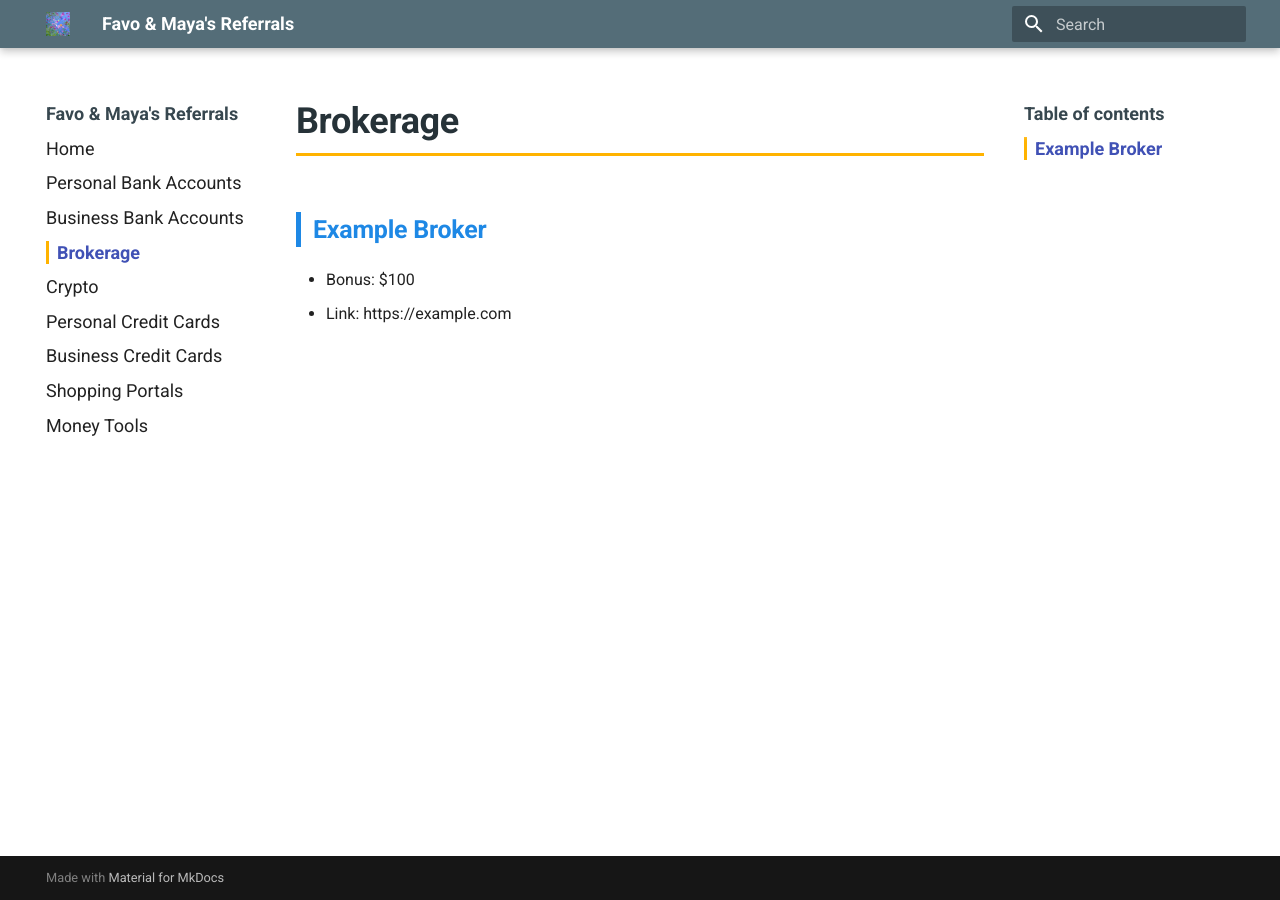
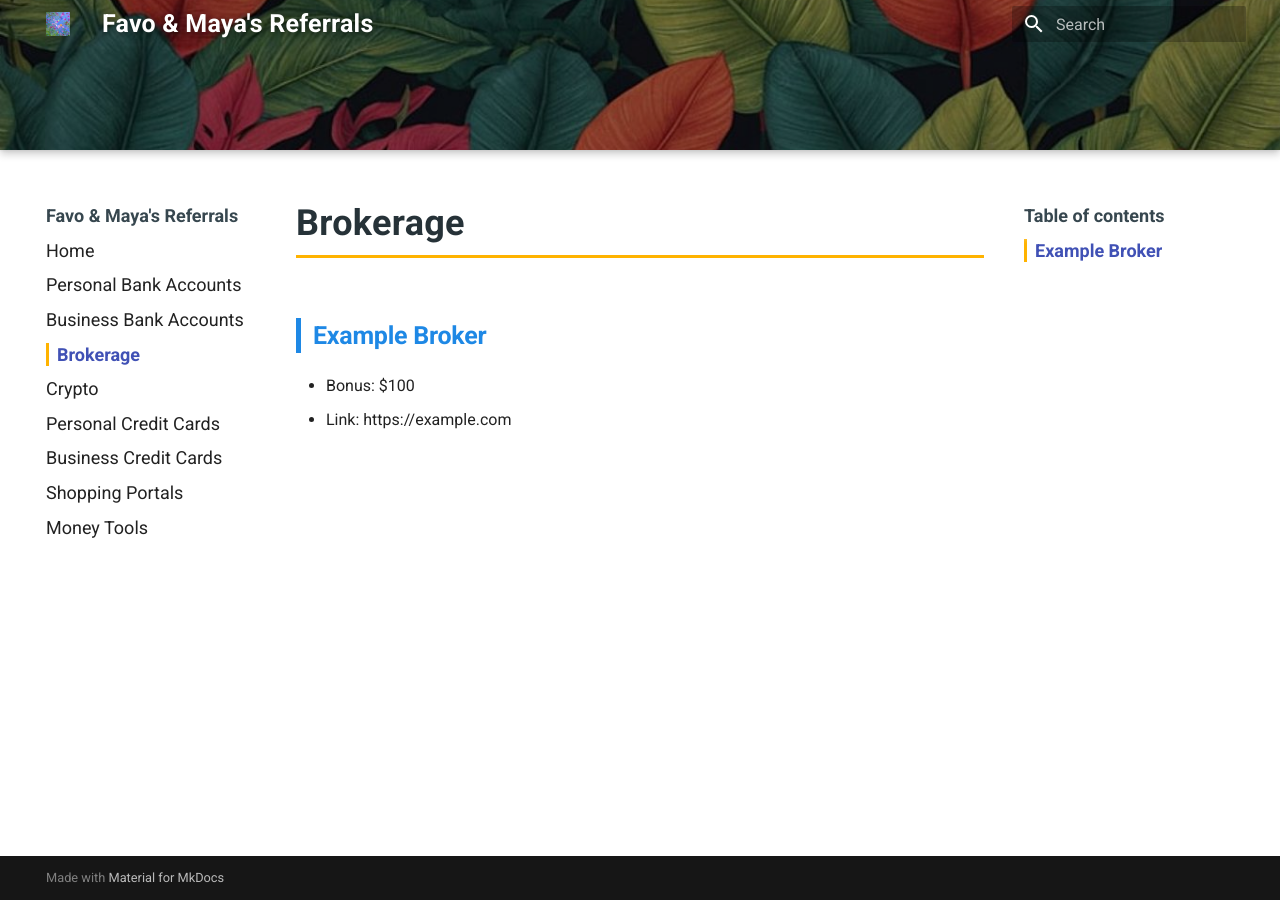
Before and after one commit to whispersofzephyr/favolinkhub-site, an MkDocs documentation site: the page built from docs/brokerage.md, in a window 1280 px wide. Built offline with MkDocs 1.6.1 and Material for MkDocs 9.7.7, drawn with Linux system fonts in a browser that asks for light colours.

Commit message:
Update extra.css

```diff
--- a/docs/stylesheets/extra.css
+++ b/docs/stylesheets/extra.css
@@ -1,41 +1,99 @@
 /* =======================
-   基础排版 & 可读性
+   左侧导航（高亮更明显）
    ======================= */
 
-.md-content p,
-.md-content li {
-  line-height: 1.65;
+/* 普通导航项 */
+.md-nav__link {
+  font-size: 0.9rem;
 }
 
-/* 链接样式 */
-.md-content a {
-  color: #1e88e5;
-  font-weight: 500;
-  text-decoration: underline;
+/* hover 反馈 */
+.md-nav__link:hover {
+  color: #ffb300;
 }
 
+/* 当前页面（只保留这一套 active 样式） */
+.md-nav__link--active {
+  font-weight: 600;
+  color: #ffb300;
+  border-left: 3px solid #ffb300;
+  padding-left: 8px;
+}
+
+/* 一级分类标题 */
+.md-nav__title {
+  font-weight: 600;
+  font-size: 0.9rem;
+  color: #37474f;
+}
+
+
 /* =======================
-   页面标题
+   顶部 Banner（图片 + 遮罩 + 标题）
    ======================= */
+
+.md-header {
+  background-image: url("/assets/banner.jpg");
+  background-size: cover;
+  background-position: center;
+  background-repeat: no-repeat;
+  min-height: 150px;
+  position: relative; /* 让 ::before 的 absolute 有参照 */
+}
+
+/* 自己加一个稳定的遮罩（提升字可读性） */
+.md-header::before {
+  content: "";
+  position: absolute;
+  inset: 0;
+  background: rgba(0, 0, 0, 0.35);
+  z-index: 0;
+}
+
+.md-header__inner {
+  position: relative;
+  z-index: 1;
+}
+
+/* 顶部标题（合并为一处） */
+.md-header__title {
+  font-weight: 700;
+  font-size: 1.25rem;
+  letter-spacing: 0.2px;
+  text-shadow: 0 2px 6px rgba(0,0,0,0.5);
+}
+
+/* ===============================
+   一级标题（页面级）
+   =============================== */
 
 .md-content h1 {
   font-weight: 700;
   font-size: 1.8rem;
-  color: #263238;
-  margin-bottom: 1.4rem;
-  border-bottom: 3px solid #ffb300;
+  letter-spacing: 0.3px;
+  color: #263238; /* 深蓝灰 */
+  margin-bottom: 1.5rem;
+  border-bottom: 3px solid #ffb300; /* amber 强锚点 */
   padding-bottom: 0.4rem;
 }
+
+/* ===============================
+   二级标题（每个银行）
+   =============================== */
 
 .md-content h2 {
   font-weight: 700;
   font-size: 1.25rem;
-  color: #1e88e5;
-  margin-top: 2.8rem;
+  color: #1e88e5; /* Material 蓝 */
+  margin-top: 3rem;
   margin-bottom: 1rem;
   padding-left: 0.6rem;
   border-left: 5px solid #1e88e5;
 }
+
+/* ===============================
+   三级标题（如 Bonus Tiers）
+   =============================== */
 
 .md-content h3 {
   font-weight: 600;
@@ -44,9 +102,18 @@
   margin-top: 1.5rem;
 }
 
-/* =======================
-   分隔线
-   ======================= */
+/* ===============================
+   内容块可读性增强
+   =============================== */
+
+.md-content p,
+.md-content li {
+  line-height: 1.65;
+}
+
+/* ===============================
+   分隔线（---）增强
+   =============================== */
 
 .md-content hr {
   border: none;
@@ -60,29 +127,150 @@
   margin: 2.5rem 0;
 }
 
-/* =======================
-   左侧导航（只做高亮）
-   ======================= */
+/* ===============================
+   Table of Contents 当前项更明显
+   =============================== */
 
-.md-nav__link {
-  font-size: 0.9rem;
-}
-
-.md-nav__link:hover {
+.md-nav__link--active {
+  font-weight: 600;
   color: #ffb300;
 }
 
-/* 当前页面 */
-.md-nav__link--active {
-  font-weight: 600;
-  color: #ffb300;
-  border-left: 3px solid #ffb300;
-  padding-left: 8px;
+.md-nav__link--active::before {
+  width: 4px;
+  background-color: #ffb300;
+}
+.md-content a {
+  color: #1e88e5;
+  font-weight: 500;
+  text-decoration: underline;
 }
 
-/* 一级导航标题 */
-.md-nav__title {
-  font-weight: 600;
-  font-size: 0.9rem;
-  color: #37474f;
+.home-hero {
+  background-image: url("../assets/banner.jpg");
+  background-size: cover;
+  background-position: center;
+  border-radius: 14px;
+  overflow: hidden;
+  margin-bottom: 1.2rem;
 }
+
+.home-hero::before {
+  content: "";
+  display: block;
+  background: rgba(0, 0, 0, 0.45);
+  padding: 2.2rem 1.6rem;
+}
+
+.home-hero-inner {
+  margin-top: -9999px;
+  padding: 2.2rem 1.6rem;
+  color: #fff;
+}
+
+.home-hero-title {
+  font-size: 2rem;
+  font-weight: 800;
+  margin-bottom: 0.6rem;
+  text-transform: uppercase;
+}
+
+.home-hero-text {
+  font-size: 0.95rem;
+  line-height: 1.5;
+  max-width: 760px;
+}
+
+.home-hero-email {
+  color: #ffecb3;
+  font-weight: 700;
+}
+
+.home-hero-updated {
+  font-size: 0.85rem;
+  opacity: 0.9;
+  margin-top: 0.4rem;
+}
+
+/* ===== Home hero banner (final) ===== */
+.md-typeset .home-hero{
+  display: block !important;
+  visibility: visible !important;
+  opacity: 1 !important;
+
+  position: relative !important;
+  z-index: 5 !important;
+
+  height: auto !important;
+  max-height: none !important;
+  overflow: visible !important;
+
+  margin: 0 0 18px 0 !important;
+  padding: 16px 16px !important;
+
+  border-radius: 12px;
+  border: 1px solid rgba(0,0,0,0.10);
+
+  background: rgba(96, 125, 139, 0.12);   /* blue-grey 轻背景 */
+  backdrop-filter: blur(2px);
+}
+
+.md-typeset .home-hero-inner{
+  display: grid;
+  grid-template-columns: 44px 1fr;
+  gap: 12px;
+  align-items: start;
+}
+
+.md-typeset .home-hero-inner::before{
+  content: "";
+  width: 44px;
+  height: 44px;
+  border-radius: 999px;
+  background-image: url("../assets/avatar.png");
+  background-size: cover;
+  background-position: center;
+  border: 1px solid rgba(0,0,0,0.18);
+}
+
+.md-typeset .home-hero-title{
+  grid-column: 2 / 3;
+  font-weight: 700;
+  font-size: 1.05rem;
+  margin-top: 2px;
+  margin-bottom: 6px;
+}
+
+.md-typeset .home-hero-text{
+  grid-column: 2 / 3;
+  font-size: 0.88rem;
+  line-height: 1.5;
+  color: rgba(0,0,0,0.78);
+}
+
+.md-typeset .home-hero-email{
+  font-weight: 700;
+  color: #1565c0; /* 更明显一点 */
+}
+
+.md-typeset .home-hero-updated{
+  grid-column: 2 / 3;
+  margin-top: 8px;
+  font-size: 0.78rem;
+  color: rgba(0,0,0,0.55);
+}
+
+/* Dark mode 适配 */
+[data-md-color-scheme="slate"] .md-typeset .home-hero{
+  background: rgba(255,255,255,0.06);
+  border: 1px solid rgba(255,255,255,0.12);
+}
+[data-md-color-scheme="slate"] .md-typeset .home-hero-text{
+  color: rgba(255,255,255,0.78);
+}
+[data-md-color-scheme="slate"] .md-typeset .home-hero-email{
+  color: #90caf9;
+}
+[data-md-color-scheme="slate"] .md-typeset .home-hero-updated{
+  color: rgba(255,255,255,0.55);
+}
```
